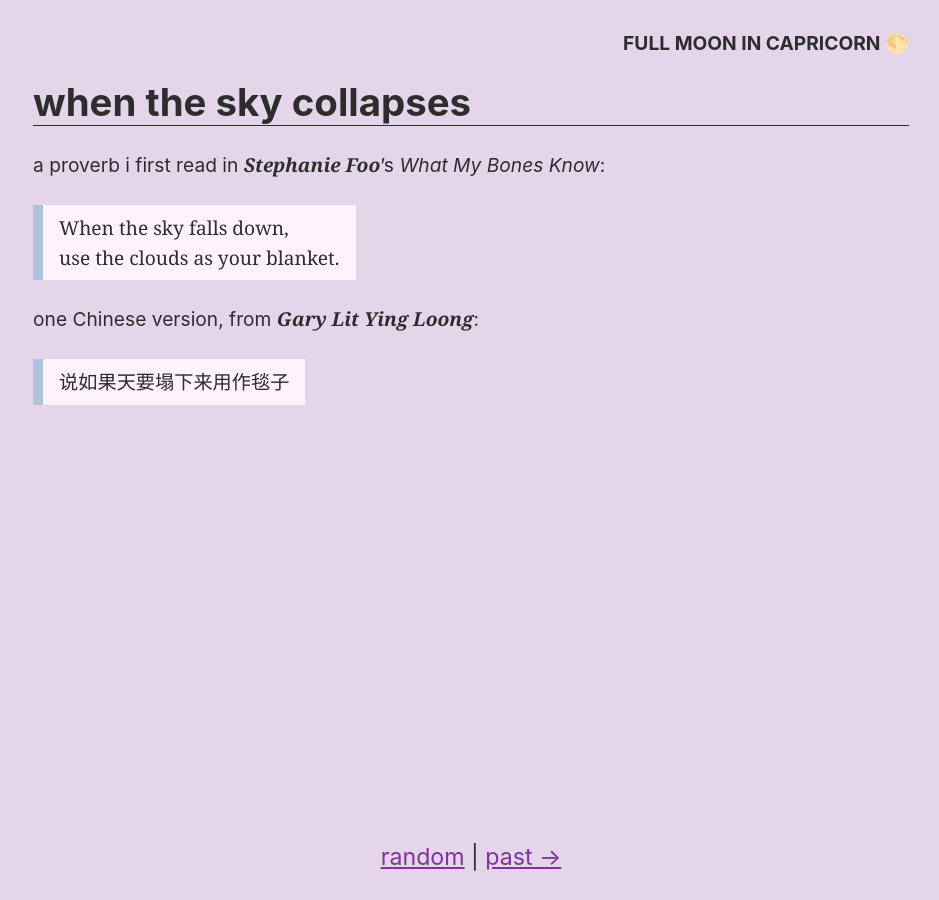
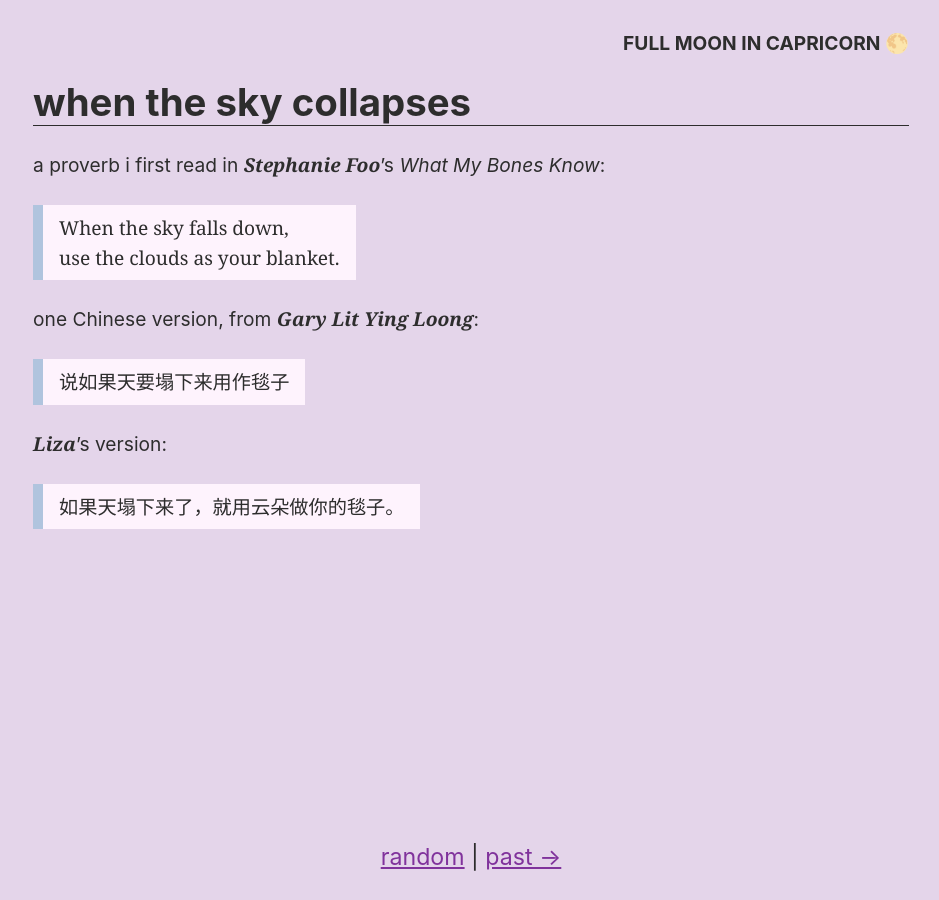
Before and after one commit to dglauber1/dglauber1.github.io, a Jekyll site: the page built from index.md, in a window 1280 px wide. Shown: the whole page, without its empty margins (169-1108 px from the left). Built offline with Jekyll 4.4.1, drawn with Linux system fonts in a browser that asks for light colours.

Commit message:
Update index.md

```diff
--- a/index.md
+++ b/index.md
@@ -13,3 +13,6 @@ _What My Bones Know_:
 one Chinese version, from
 <cite>Gary Lit Ying Loong</cite>:
 > 说如果天要塌下来用作毯子
+
+<cite>Liza</cite>'s version:
+> 如果天塌下来了，就用云朵做你的毯子。
```
